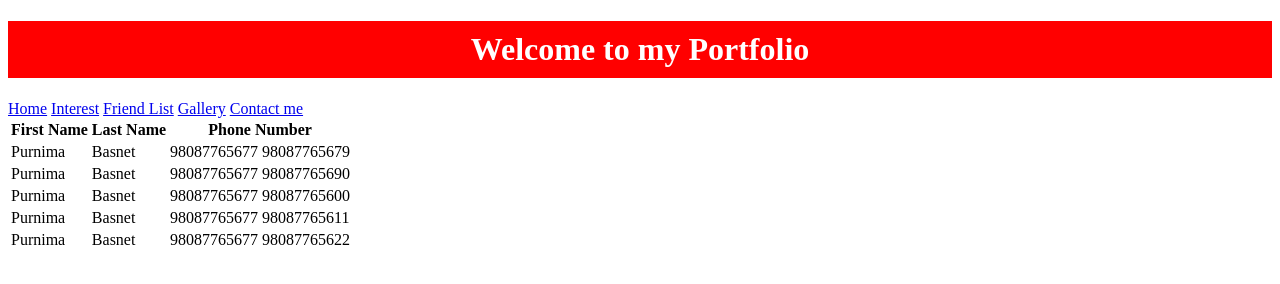
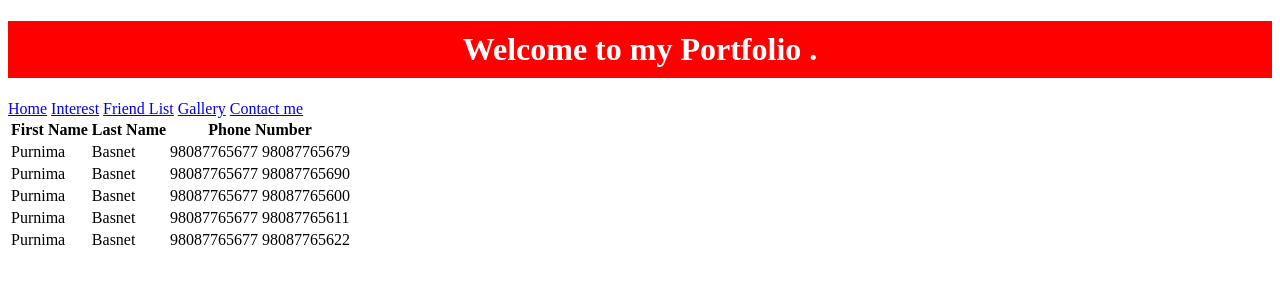
Before and after one commit to Savitribasnyat/DAY_ONE, a plain HTML site: page HTML Site/friends.html in a window 1280 px wide. Drawn offline with Linux system fonts and the light colour scheme.

Commit message:
change portfolio

```diff
--- a/HTML Site/friends.html
+++ b/HTML Site/friends.html
@@ -15,7 +15,7 @@
 	</style>
 </head>
 <body>
-<h1> Welcome to my Portfolio</h1>
+<h1> Welcome to my Portfolio .</h1>
 <a href="index.html">Home</a>
 	<a href="interest.html">Interest</a>
 	<a href="friends.html">Friend List</a>
```
